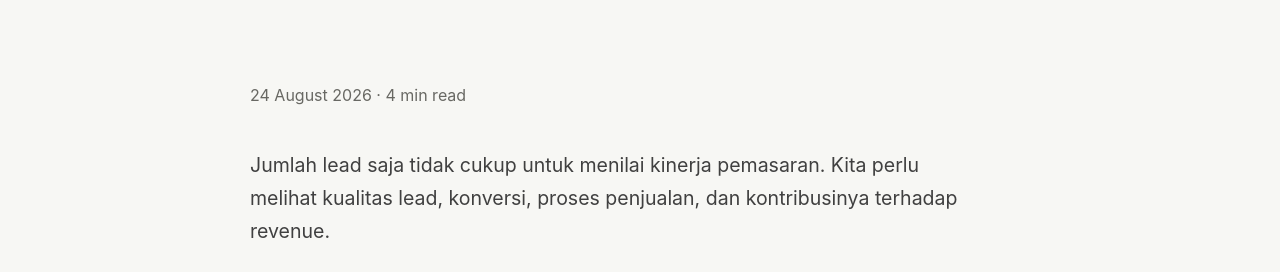
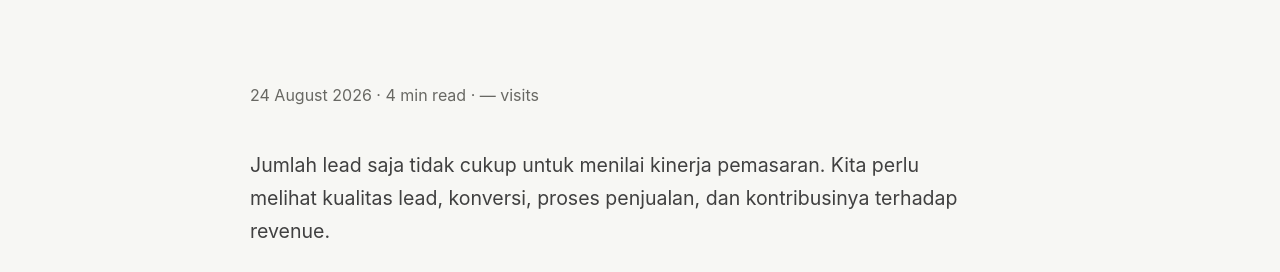
Before and after one commit to pujisyukriilahi/bio, a Jekyll site: the page built from _posts/2026-08-24-more-leads-do-not-mean-more-revenue.md, in a window 1280 px wide and 900 px high, scrolled down 440 px. Shown: the part 175-447 px from the top of the window. Built offline with Jekyll 4.4.1, drawn with Linux system fonts in a browser that asks for light colours; some of the changed lines change nothing that is shown.

Commit message:
Tambahkan jumlah kunjungan Insight dengan GoatCounter

```diff
--- a/_layouts/post.html
+++ b/_layouts/post.html
@@ -4,7 +4,7 @@
 <article class="post wrap">
   <div class="eyebrow">{{ page.categories | join: ' • ' }}</div>
   <h1>{{ page.title }}</h1>
-  <div class="post-meta">{{ page.date | date: "%d %B %Y" }}{% if page.reading_time %} · {{ page.reading_time }} min read{% endif %}</div>
+  <div class="post-meta">{{ page.date | date: "%d %B %Y" }}{% if page.reading_time %} · {{ page.reading_time }} min read{% endif %} · <span class="article-views" data-goatcounter-path="{{ page.url | relative_url }}">— visits</span></div>
   {% if page.description %}<p class="lead">{{ page.description }}</p>{% endif %}
   <div class="post-content">{{ content }}</div>
 
@@ -26,11 +26,22 @@
   const articleUrl = window.location.href;
   const note = document.getElementById('share-note');
   const copyButton = document.getElementById('copy-article-link');
+  const viewElement = document.querySelector('[data-goatcounter-path]');
 
   function showNote(message) {
     if (!note) return;
     note.textContent = message;
     window.setTimeout(function () { note.textContent = ''; }, 3000);
+  }
+
+  if (viewElement) {
+    const path = viewElement.getAttribute('data-goatcounter-path');
+    fetch('https://pujisyukriilahi.goatcounter.com/counter/' + encodeURIComponent(path) + '.json')
+      .then(function (response) { return response.ok ? response.json() : null; })
+      .then(function (data) {
+        if (data && data.count !== undefined) viewElement.textContent = data.count + ' visits';
+      })
+      .catch(function () {});
   }
 
   if (copyButton) {
```
